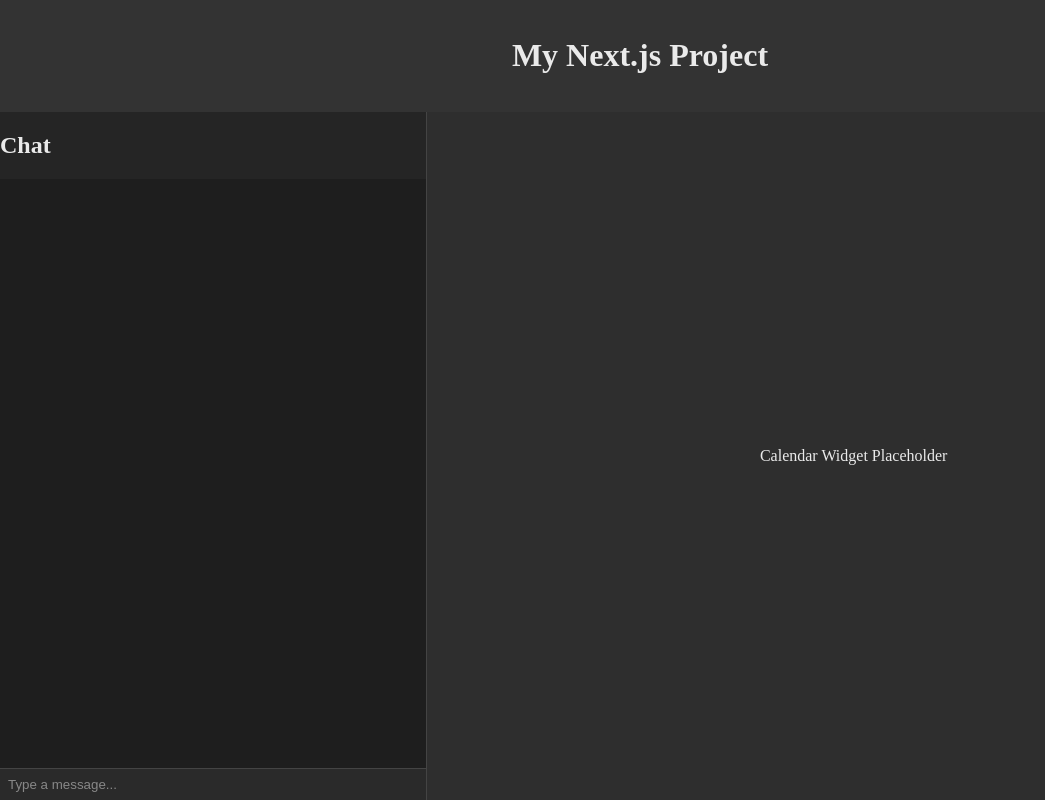
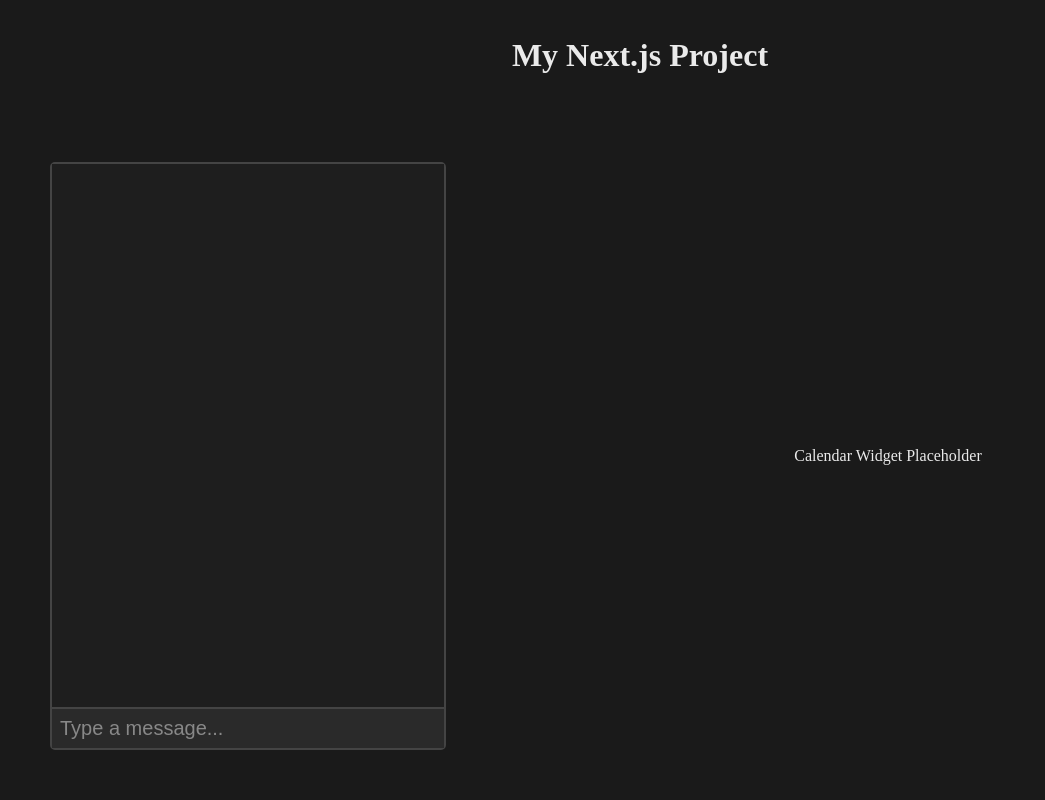
Before and after one commit to Asianadian/calendify, a Next.js app: page / in a window 1280 px wide. Shown: the whole page, without its empty margins (0-1045 px from the left). Built offline with nearby package versions, Linux system fonts and the light colour scheme.

Commit message:
Added messsage component, chat submission and history

```diff
--- a/pages/components/Calendar/Calendar.module.css
+++ b/pages/components/Calendar/Calendar.module.css
@@ -3,6 +3,5 @@
   display: flex;
   align-items: center;
   justify-content: center;
-  background-color: #2e2e2e;
   color: #eaeaea;
 }
--- a/pages/components/ChatBox/ChatBox.module.css
+++ b/pages/components/ChatBox/ChatBox.module.css
@@ -1,10 +1,11 @@
 .chatBox {
   flex: 1;
-  border-right: 1px solid #444;
   display: flex;
   flex-direction: column;
-  background-color: #252525;
   color: #eaeaea;
+  margin: 50px;
+  border: 2px solid #444;
+  border-radius: 5px;
 }
 
 .chatContent {
@@ -13,16 +14,22 @@
   padding: 1rem;
   background-color: #1e1e1e;
   color: #eaeaea;
+  font-size: 20px;
 }
 
 .chatInput {
   border: none;
-  border-top: 1px solid #444;
+  border-top: 2px solid #444;
   padding: 0.5rem;
   width: 100%;
   box-sizing: border-box;
   background-color: #2a2a2a;
   color: #eaeaea;
+  font-size: 20px;
+}
+
+.chatInput:focus {
+  outline: none;
 }
 
 .chatInput::placeholder {
--- a/pages/components/ChatBox/ChatBox.tsx
+++ b/pages/components/ChatBox/ChatBox.tsx
@@ -1,15 +1,34 @@
+"use client"
+
+import { useState } from "react";
+import { Message } from "./Message/Message";
+
 import styles from './ChatBox.module.css'
 export function ChatBox() {
+  const [messages, setMessages] = useState<string[]>([]);
+  const [input, setInput] = useState("");
+
+  const handleKeyDown = (e: any) => {
+    if (e.key === "Enter" && input.trim() !== "") {
+      setMessages([...messages, input]);
+      setInput("");
+    }
+  };
+
   return (
     <div className={styles.chatBox}>
-      <h2>Chat</h2>
       <div className={styles.chatContent}>
-        {/* Chat messages will go here */}
+        {messages.map((msg, index) => (
+          <Message key={index} text={msg} />
+        ))}
       </div>
       <input
         type="text"
         placeholder="Type a message..."
         className={styles.chatInput}
+        value={input}
+        onChange={(e) => setInput(e.target.value)}
+        onKeyDown={handleKeyDown}
       />
     </div>
   );
--- /dev/null
+++ b/pages/components/ChatBox/Message/Message.module.css
@@ -0,0 +1,7 @@
+.message {
+  margin-bottom: 0.5rem;
+  padding: 0.5rem;
+  background-color: #333;
+  border-radius: 4px;
+  color: #eaeaea;
+}
--- /dev/null
+++ b/pages/components/ChatBox/Message/Message.tsx
@@ -0,0 +1,8 @@
+type Props = {
+  text: string
+}
+
+import styles from './Message.module.css'
+export function Message(props: Props) {
+  return <div className={styles.message}>{props.text}</div>;
+}
--- a/pages/components/Header/Header.module.css
+++ b/pages/components/Header/Header.module.css
@@ -1,5 +1,5 @@
 .header {
-  background-color: #333;
+  background-color: #1a1a1a;;
   color: #eaeaea;
   padding: 1rem;
   text-align: center;
```
